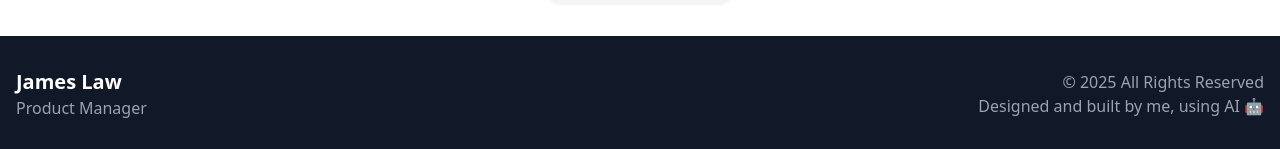
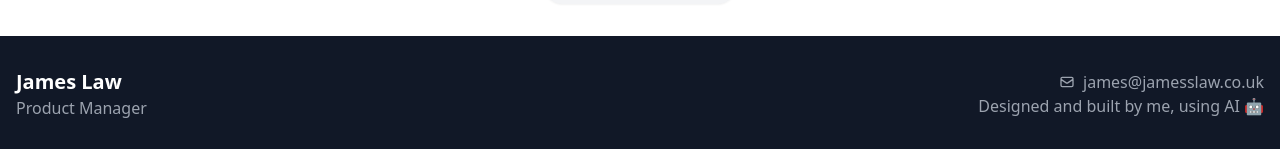
Before and after one commit to James1Law/my-portfolio, a React (Vite) app: page / in a window 1280 px wide. Shown: the part 8170-8319 px from the top of the page. Built offline with nearby package versions, Linux system fonts and the light colour scheme.

Commit message:
email footer

```diff
--- a/src/components/Footer.jsx
+++ b/src/components/Footer.jsx
@@ -11,8 +11,11 @@ const Footer = () => {
           </div>
 
           <div className="text-center md:text-right">
-            <p className="text-gray-400 dark:text-gray-300">
-              &copy; {currentYear} All Rights Reserved
+            <p className="text-gray-400 dark:text-gray-300 flex items-center justify-center md:justify-end gap-2">
+              <svg className="w-4 h-4" fill="none" stroke="currentColor" viewBox="0 0 24 24" xmlns="http://www.w3.org/2000/svg">
+                <path strokeLinecap="round" strokeLinejoin="round" strokeWidth={2} d="M3 8l7.89 5.26a2 2 0 002.22 0L21 8M5 19h14a2 2 0 002-2V7a2 2 0 00-2-2H5a2 2 0 00-2 2v10a2 2 0 002 2z" />
+              </svg>
+              james@jamesslaw.co.uk
             </p>
             <p className="text-gray-400 dark:text-gray-300">
               Designed and built by me, using AI 🤖
```
